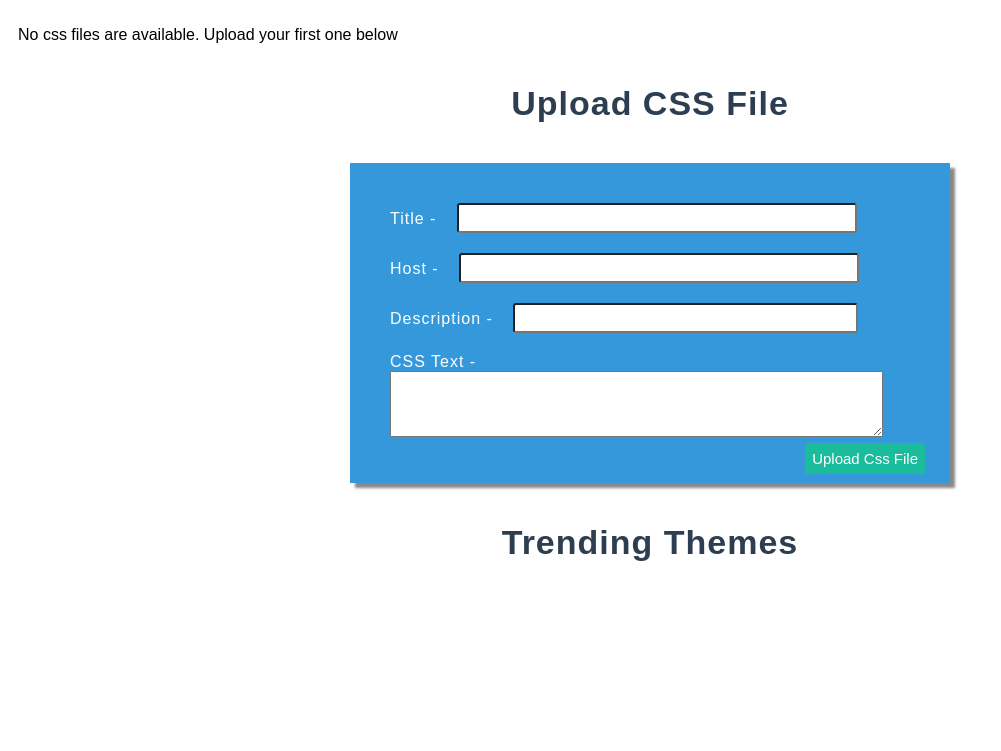
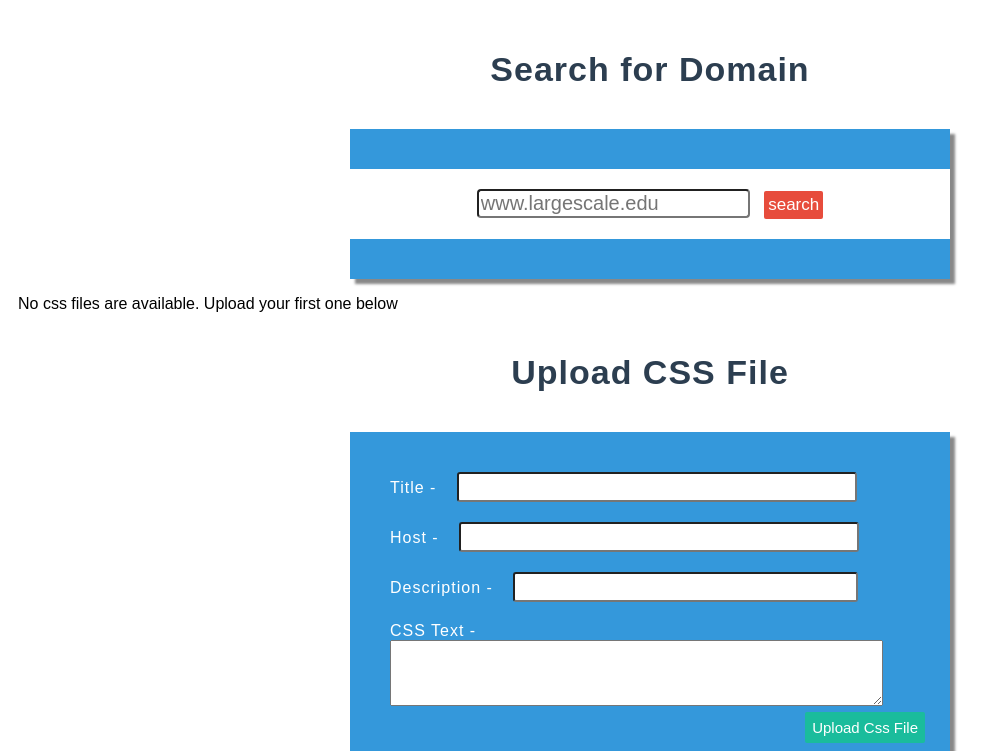
Before and after one commit to tangydoris/CustomCascades, a Django app: page /css_app/ in a window 1280 px wide. Shown: the part 36-787 px from the top of the page, without its empty margins (0-1001 px from the left). Before the commit the page ends 597 px from the top, so only its background shows below. Run offline with Django 3.2, Linux system fonts and the light colour scheme; the visitor is signed in with stand-in values (Sample User, id 1); data that the repository does not hold is empty.

Commit message:
Working search and trending sort

```diff
--- a/css_app/static/css_app/home_page.css
+++ b/css_app/static/css_app/home_page.css
@@ -13,7 +13,6 @@ h1{
 	color: #2c3e50;
 	font-size: 34px;
 	letter-spacing: 1px;
-
 }
 
 #submitCssFileButton{
@@ -93,12 +92,68 @@ h1{
 	float: right;
 
 }
+
 .trending_action_buttons{
 	padding: 4px;
 	border-radius: 2px;
 	margin-right: 5px;
 	color: white !important;
 	background-color: #1abc9c;
+}
+
+.search_button {
+	padding: 4px;
+    border-radius: 2px;
+    border-style: none;
+    color: white !important;
+    background-color: #e74c3c;
+    font-size: 17px;
+}
+
+.filter_container {
+    background-color: #3498db;
+    width: 600px;
+    padding: 15px 0;
+    margin-left: auto;
+    margin-right: auto;
+    margin-bottom: 26px;
+    text-align: center;
+}
+
+.filter_form {
+	display: inline-block;
+}
+
+.filter_dropdown {
+    font-size: 15px;
+    margin-right: 5px;
+}
+
+.filter_by_text {
+	display: inline-block;
+	margin-right: 5px;
+}
+
+.search_form_container {
+	background-color: #3498db;
+	width: 600px;
+	padding-top: 40px;
+	padding-bottom: 40px;
+	box-shadow: 5px 5px 2.5px #888888;
+	margin-left: auto;
+	margin-right: auto;
+}
+
+.search_text {
+	font-size: 20px;
+	margin-right: 10px;
+    border-radius: 4px;
+}
+
+.search_form {
+	text-align: center;
+	padding: 20px;
+	background-color: white;
 }
 
 .formInputHolder{
--- a/css_app/templates/css_app/index.html
+++ b/css_app/templates/css_app/index.html
@@ -14,20 +14,26 @@
 {% endif %}
 
 {% block content %}
+<h1>Search for Domain</h1>
+<div class="search_form_container">
+	<div class="search_form">
+		<form method="get" action="/css_app/search/">
+		   	<input type="text" class="search_text" name="q" id="q" placeholder="www.largescale.edu"/>
+		   	<input type="submit" class="search_button" value="search"/>
+		</form>
+	</div>
+</div>
+
 {% if latest_css_file_list %}
 	<h1> Your CSS Files</h1>
 	<div class="trending_files_container">
     {% for css_file in latest_css_file_list %}
-
     	<div class="trending_css_row">
            	<div class="css_row_inner">
 	    		<p><a class="trending_css_file_titles" href="/css_app/{{ css_file.id }}/">{{ css_file.title }}</a> <span class="hostText">- {{ css_file.host }}</span></p>
 	    		<p>{{ css_file.description }} <span class="button_holder"><a class="trending_action_buttons" style="background-color: #e74c3c" href="/css_app/remove/{{ css_file.id }}">Remove</a><a class="trending_action_buttons" style="background-color: #2980b9" href="/css_app/{{ css_file.id }}/">Details</a></span></p>
     		</div>
-
-
     	</div>
-
     {% endfor %}
     </div>
 {% else %}
--- a/css_app/urls.py
+++ b/css_app/urls.py
@@ -7,11 +7,11 @@ urlpatterns = [
     # ex: /css_file/5/
 	url(r'^(?P<cssfile_id>[0-9]+)/$', views.detail, name='detail'),
     # ex: /css_file/5/results/
-    url(r'^(?P<cssfile_id>[0-9]+)/results/$', views.results, name='results'),
-    # ex: /css_app/search_results/
-    url(r'^search_results/$', views.search_results, name="search_results"),
-   	url(r'^upvote/(?P<cssfile_id>[0-9]+)/$', views.upvote, name='upvote'),
-   	url(r'^remove/(?P<cssfile_id>[0-9]+)/$', views.remove, name='remove'),
-   	url(r'^save/(?P<cssfile_id>[0-9]+)/$', views.save, name='save'),
-    url('^', include('django.contrib.auth.urls')),
+  url(r'^(?P<cssfile_id>[0-9]+)/results/$', views.results, name='results'),
+    # ex: /css_app/search/
+  url(r'^search/$', views.search, name="search"),
+ 	url(r'^upvote/(?P<cssfile_id>[0-9]+)/$', views.upvote, name='upvote'),
+ 	url(r'^remove/(?P<cssfile_id>[0-9]+)/$', views.remove, name='remove'),
+ 	url(r'^save/(?P<cssfile_id>[0-9]+)/$', views.save, name='save'),
+  url('^', include('django.contrib.auth.urls')),
 ]
--- a/css_app/views.py
+++ b/css_app/views.py
@@ -23,21 +23,25 @@ def index(request):
 		new_css_file.save()
 	return render(request, 'css_app/index.html', context)
 
-# @login_required
-def search_results(request):
-	if (request.method == 'POST'):
-		queriedTitle = request.POST['title']
-		# print("******")
-		print(queriedTitle)
-		# print("*****")
-		hits_list = CSSFile.objects.filter(title=queriedTitle)
-		# print(hits_list)
-		# print("******")
-		context = {'hits_list': hits_list}
-		# return render(request, 'css_app/search_results.html', context)
-		return render(request, 'css_app/search_results.html')
-	else:
-		return render(request, 'css_app/search_results.html')
+@login_required
+def search(request):
+	print(request)
+	if ('q' in request.GET):
+		query_string = request.GET['q']
+		query_set = CSSFile.objects.filter(host__icontains=query_string)
+
+		# if filter is requested
+		if ('filter_by' in request.GET):
+			filt = request.GET['filter_by']
+			if (filt == "trending"):
+				query_set = query_set.order_by('-vote_count')
+
+		results_list = list(query_set)
+		context = {'results_list': results_list, 'query': query_string}
+		return render(request, 'css_app/search.html', context)
+
+	return render(request, 'css_app/search.html')
+
 
 # def post(request):
 #   if request.method == 'POST':
```
Also changed, not shown: css_app/templates/css_app/search.html (added, +39 -0 lines), css_app/templates/css_app/search_results.html (deleted, +0 -16 lines).
